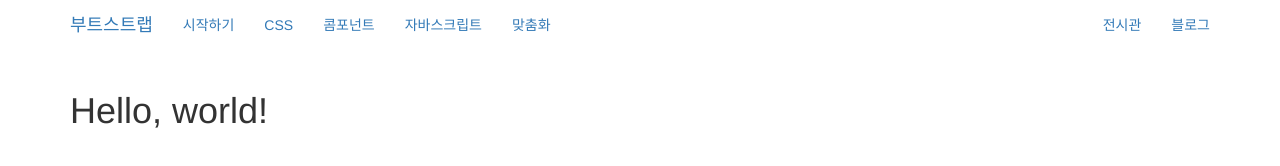
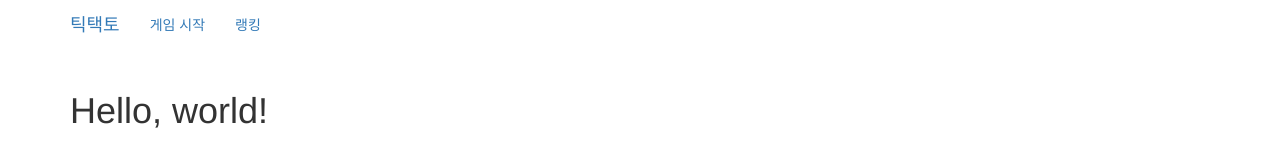
Before and after one commit to a3963409/a3963409.github.io, a plain HTML site: page index.html in a window 1280 px wide. Drawn offline with nearby package versions, Linux system fonts and the light colour scheme.

Commit message:
text changes

```diff
--- a/index.html
+++ b/index.html
@@ -14,6 +14,7 @@
       <script src="https://oss.maxcdn.com/html5shiv/3.7.2/html5shiv.min.js"></script>
       <script src="https://oss.maxcdn.com/respond/1.4.2/respond.min.js"></script>
     <![endif]-->
+    <link rel="stylesheet" href="style/main.css">
   </head>
   <body>
     <header class="navbar navbar-static-top bs-docs-nav" id="top" role="banner">
@@ -25,17 +26,18 @@
             <span class="icon-bar"></span>
             <span class="icon-bar"></span>
           </button>
-          <a href="../" class="navbar-brand">부트스트랩</a>
+          <a href="../" class="navbar-brand">틱택토</a>
         </div>
         <nav class="collapse navbar-collapse bs-navbar-collapse">
           <ul class="nav navbar-nav">
             <li>
-              <a href="../getting-started/">시작하기</a>
+              <a href="../game/">게임 시작</a>
             </li>
             <li>
-              <a href="../css/">CSS</a>
+              <a href="../rank/">랭킹</a>
             </li>
-            <li class="active">
+<!--
+            <li>
               <a href="../components/">콤포넌트</a>
             </li>
             <li>
@@ -44,10 +46,13 @@
             <li>
               <a href="../customize/">맞춤화</a>
             </li>
+-->
           </ul>
           <ul class="nav navbar-nav navbar-right">
+<!--
             <li><a href="http://expo.getbootstrap.com" onclick="ga('send', 'event', 'Navbar', 'Community links', 'Expo');">전시관</a></li>
             <li><a href="http://blog.getbootstrap.com" onclick="ga('send', 'event', 'Navbar', 'Community links', 'Blog');">블로그</a></li>
+-->
           </ul>
         </nav>
       </div>
@@ -60,5 +65,6 @@
     <script src="https://ajax.googleapis.com/ajax/libs/jquery/1.11.2/jquery.min.js"></script>
     <!-- 모든 컴파일된 플러그인을 포함합니다 (아래), 원하지 않는다면 필요한 각각의 파일을 포함하세요 -->
     <script src="https://maxcdn.bootstrapcdn.com/bootstrap/3.3.2/js/bootstrap.min.js"></script>
+    <script src="script/main.js"
   </body>
 </html>
--- /dev/null
+++ b/style/main.css
@@ -0,0 +1,3 @@
+.icon-bar{
+    color: aqua;
+}
```
Also changed, not shown: script/main.js (added).
